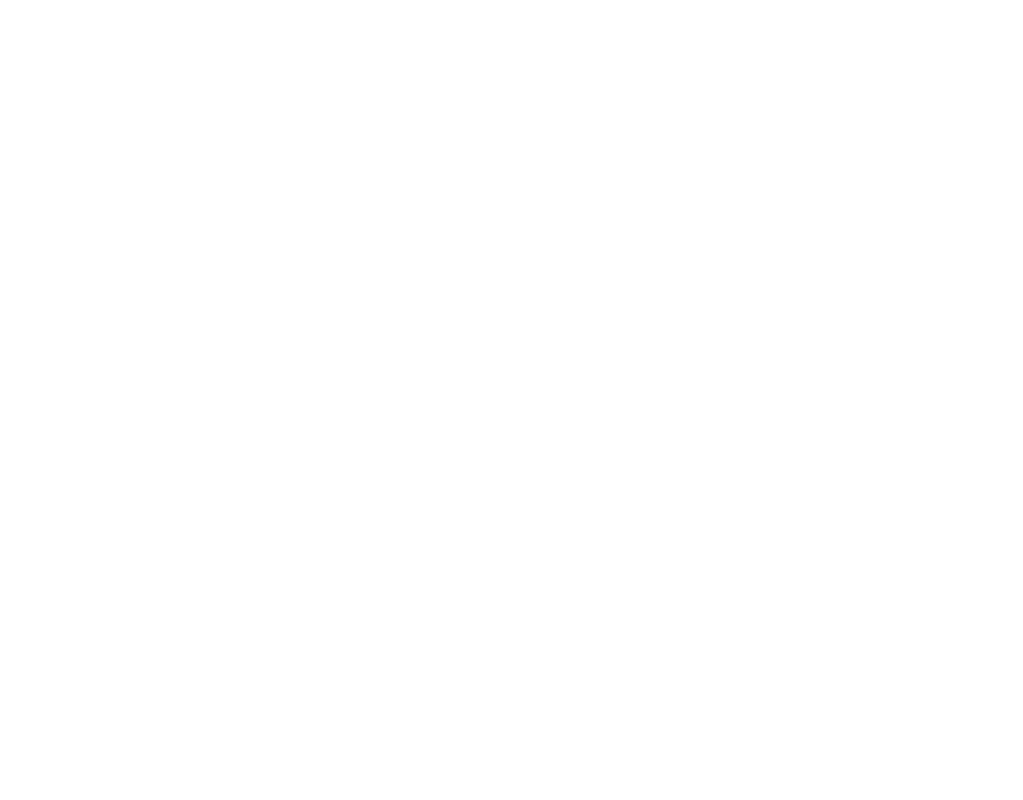
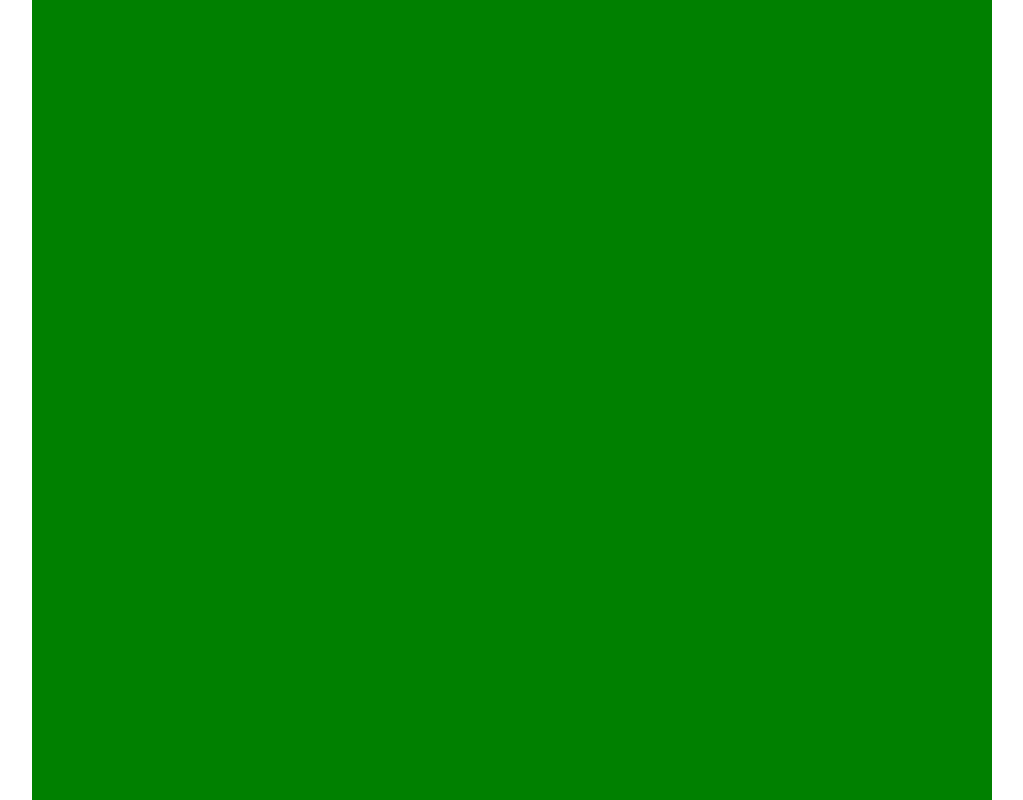
Before and after one commit to hanghae99-week6-team3/FE, a React (Create React App) app: page / in a window 1280 px wide. Shown: the whole page, without its empty margins (128-1151 px from the left). Built offline with nearby package versions, Linux system fonts and the light colour scheme.

Commit message:
공통 layout 추가

```diff
--- a/src/App.js
+++ b/src/App.js
@@ -1,8 +1,8 @@
 import "./App.css";
-import Comment from "./components/Comment";
+import Router from "./shared/Router";
 
 function App() {
-  return <div className='App'></div>;
+  return <Router />;
 }
 
 export default App;
--- /dev/null
+++ b/src/components/common/Layout.jsx
@@ -0,0 +1,15 @@
+import React from "react";
+import styled from "styled-components";
+
+const Layout = (props) => {
+  return <StyledLayout>{props.children}</StyledLayout>;
+};
+
+const StyledLayout = styled.div`
+  background-color: green;
+  margin: 0 auto;
+  width: 60rem;
+  height: 100vh;
+`;
+
+export default Layout;
--- a/src/pages/Home.jsx
+++ b/src/pages/Home.jsx
@@ -1,11 +1,8 @@
-import React from 'react';
+import React from "react";
+import Layout from "../components/common/Layout";
 
 const Home = () => {
-    return (
-        <div>
-
-        </div>
-    );
+  return <Layout></Layout>;
 };
 
 export default Home;
```
